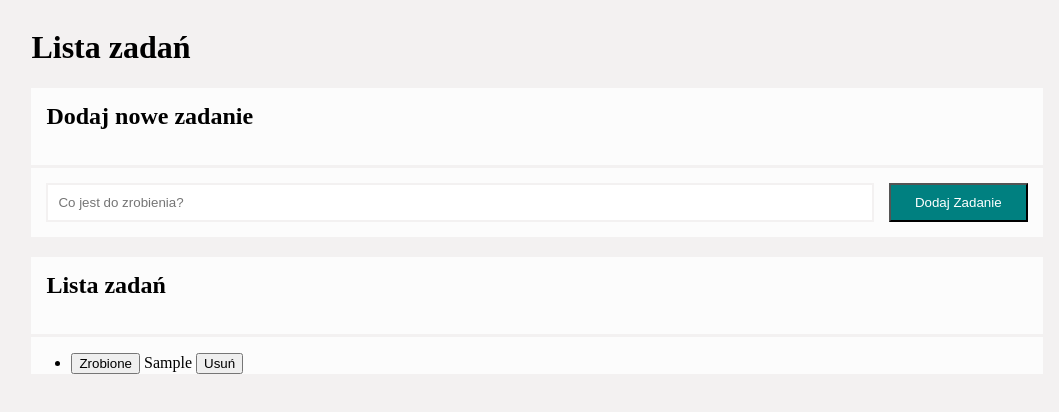
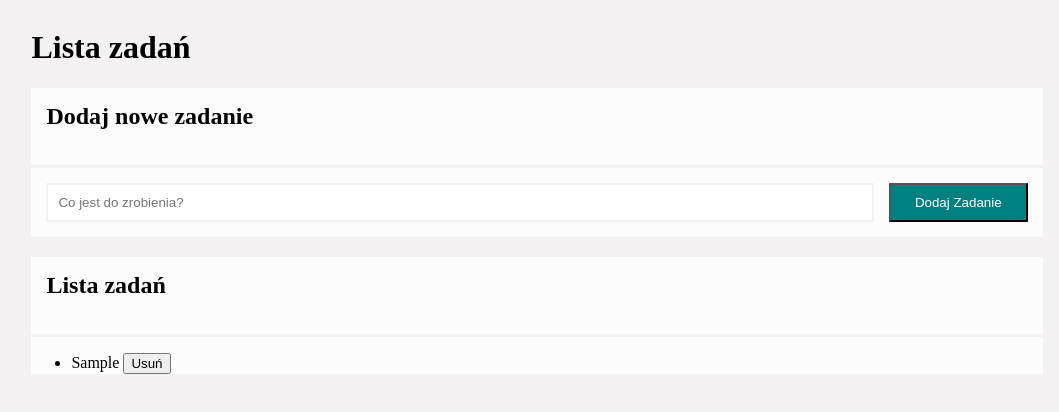
Before and after one commit to m-jarosz/tasks-list, a plain HTML site: page index.html in a window 1280 px wide. Both pictures are taken after typing "Sample" into the empty fields and a click on the button "Dodaj Zadanie". Shown: the whole page, without its empty margins (103-1162 px from the left). Drawn offline with Linux system fonts and the light colour scheme.

Commit message:
added list.css file

```diff
--- a/index.html
+++ b/index.html
@@ -9,6 +9,7 @@
     <link rel="stylesheet" href="css/main.css">
     <link rel="stylesheet" href="css/subHeader.css">
     <link rel="stylesheet" href="css/form.css">
+    <link rel="stylesheet" href="css/list.css">
     <script src="js/script.js" defer></script>
     <title>Lista zadań</title>
 </head>
--- a/js/script.js
+++ b/js/script.js
@@ -39,7 +39,7 @@
         for (const task of tasks) {
             htmlString += `
                 <li${task.done ? " class = \"list__taskItem--done\"" : ""}>
-                <button class = "js-done">Zrobione</button>
+                <div class = "list__doneContainer js-done"></div>
                 ${task.content}
                 <button class = "js-remove">Usuń</button>
                 </li>
```
Also changed, not shown: css/list.css (added).
